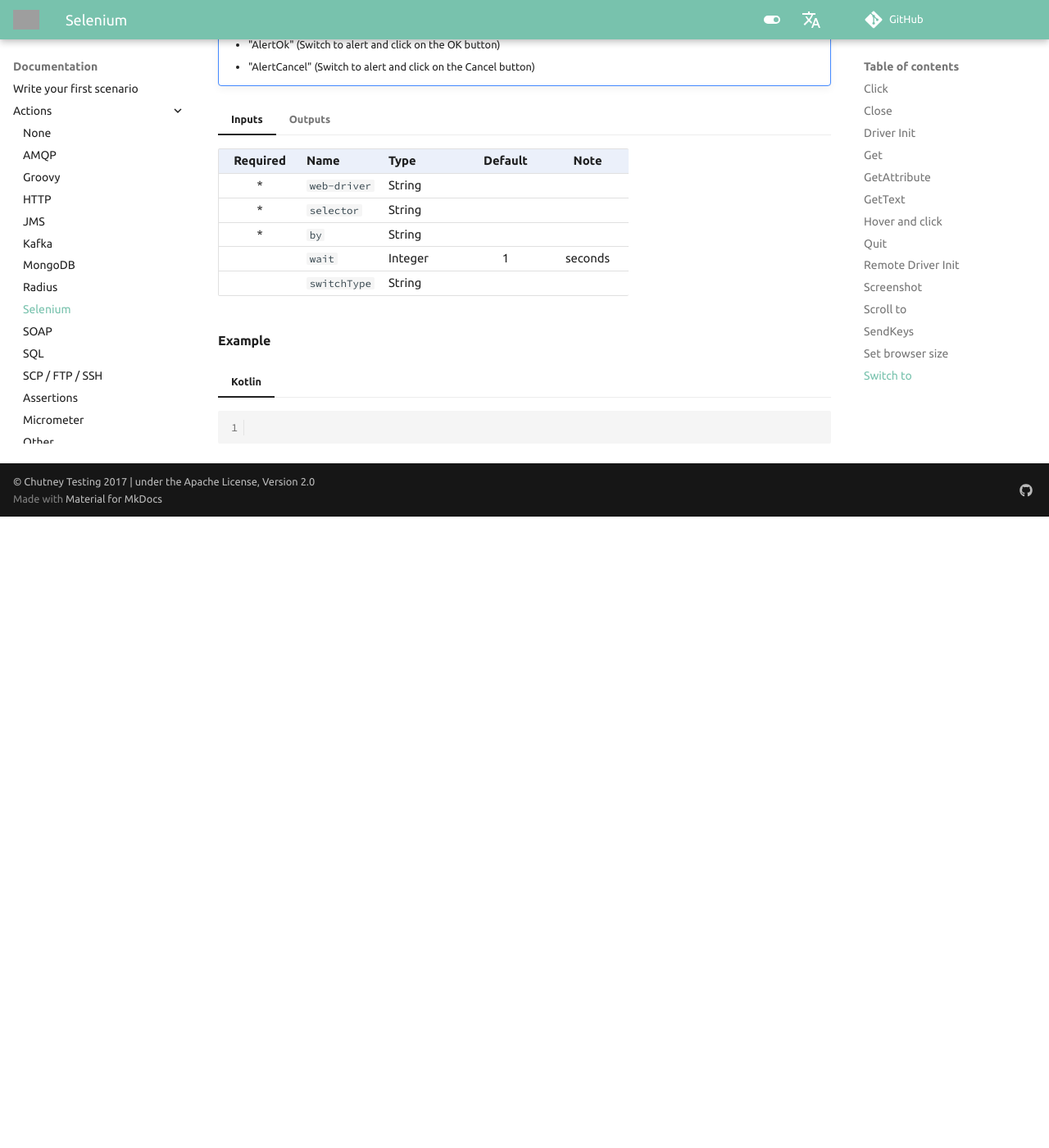
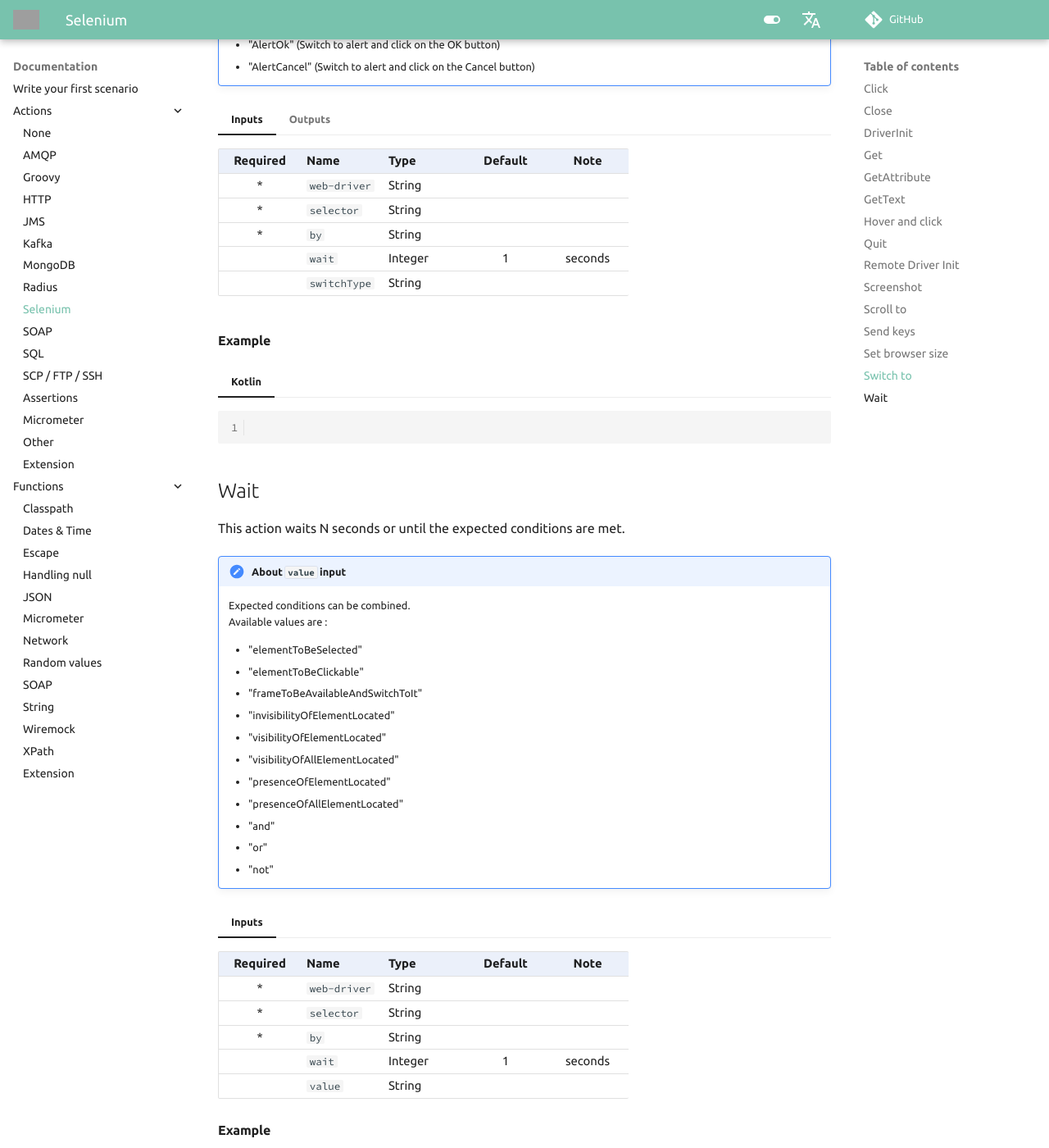
Before and after one commit to chutney-testing/chutney-testing.github.io-legacy, an MkDocs documentation site: the page built from docs/documentation/actions/selenium.md, in a window 1280 px wide and 1400 px high, scrolled down 8372 px. Shown: the whole window at 82% size. Built offline with MkDocs 1.6.1 and Material for MkDocs 9.7.7, drawn with Linux system fonts in a browser that asks for light colours; comment, search, counter and statistics services are not loaded; before the commit the page ends 9002 px from its top, so only the background shows below that; some of the changed text lies outside the part shown; grey boxes are pictures that could not be loaded.

Commit message:
doc: Selenium wait

````diff
--- a/docs/documentation/actions/selenium.md
+++ b/docs/documentation/actions/selenium.md
@@ -66,7 +66,7 @@
     ``` kotlin
     ```
 
-# Driver Init
+# DriverInit
 
 This action instantiate a webdriver
 
@@ -343,7 +343,7 @@
 ``` kotlin
 ```
 
-# SendKeys
+# Send keys
 
 This action simulate typing into an element, which may set its value.
 See [WebElement.sendKeys()](https://www.selenium.dev/selenium/docs/api/java/org/openqa/selenium/WebElement.html#sendKeys(java.lang.CharSequence...)){:target="_blank"}
@@ -418,3 +418,39 @@
 === "Kotlin"
 ``` kotlin
 ```
+
+# Wait
+
+This action waits N seconds or until the expected conditions are met.
+
+!!! note "About `value` input"
+    Expected conditions can be combined.
+    Available values are :
+
+    - "elementToBeSelected"
+    - "elementToBeClickable"
+    - "frameToBeAvailableAndSwitchToIt"
+    - "invisibilityOfElementLocated"
+    - "visibilityOfElementLocated"
+    - "visibilityOfAllElementLocated"
+    - "presenceOfElementLocated"
+    - "presenceOfAllElementLocated"
+    - "and"
+    - "or"
+    - "not"
+
+=== "Inputs"
+
+| Required | Name         | Type    | Default |  Note   |
+|:--------:|:-------------|:--------|:-------:|:-------:|
+|    *     | `web-driver` | String  |         |         |
+|    *     | `selector`   | String  |         |         |
+|    *     | `by`         | String  |         |         |
+|          | `wait`       | Integer |    1    | seconds |
+|          | `value`      | String  |         |         |
+
+### Example
+
+=== "Kotlin"
+``` kotlin
+```
````
